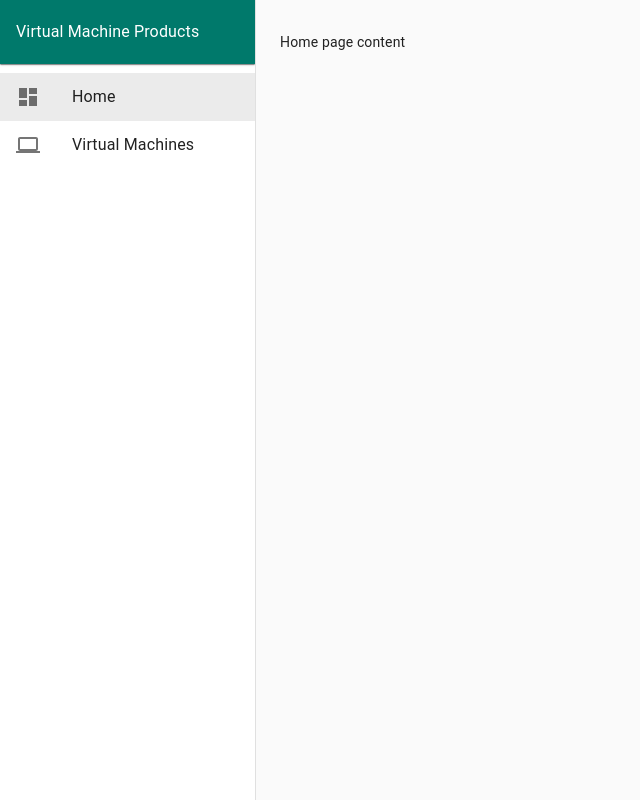
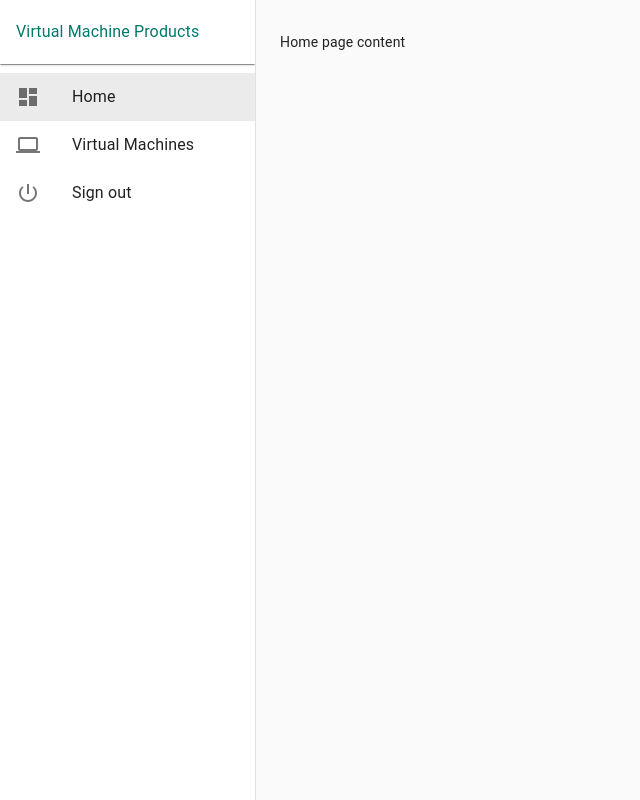
Before and after one commit to Fershark/appliedsearch-vm-products-mirror, a React (Create React App) app in the folder frontend/: page /home in a window 1280 px wide. Shown: the whole page, without its empty margins (0-640 px from the left). Built offline with nearby package versions, Linux system fonts and the light colour scheme; no server answers; sample sign-in values are in the browser's storage.

Commit message:
Fronend - Drawer format and sign out button

```diff
--- a/frontend/src/assets/jss/views/drawer.js
+++ /dev/null
@@ -1,46 +0,0 @@
-import config from '../../../config/';
-const drawerWidth = config.drawerWidth;
-
-export default theme => ({
-  drawerPaper: {
-    position: 'relative',
-    whiteSpace: 'nowrap',
-    width: drawerWidth,
-    transition: theme.transitions.create('width', {
-      easing: theme.transitions.easing.sharp,
-      duration: theme.transitions.duration.enteringScreen,
-    }),
-  },
-  drawerPaperClose: {
-    overflowX: 'hidden',
-    transition: theme.transitions.create('width', {
-      easing: theme.transitions.easing.sharp,
-      duration: theme.transitions.duration.leavingScreen,
-    }),
-    width: theme.spacing(7),
-    [theme.breakpoints.up('sm')]: {
-      width: theme.spacing(9),
-    },
-  },
-  appBarSpacer: theme.mixins.toolbar,
-  content: {
-    flexGrow: 1,
-    height: '100vh',
-    overflow: 'auto',
-  },
-  container: {
-    paddingTop: theme.spacing(4),
-    paddingBottom: theme.spacing(4),
-  },
-  paper: {
-    backgroundColor: theme.palette.primary.dark,
-    margin: 0,
-    padding: 0,
-  },
-  listItem: {
-    color: theme.palette.primary.contrastText,
-  },
-  icon: {
-    color: theme.palette.primary.contrastText,
-  },
-});
--- a/frontend/src/components/Drawer.js
+++ b/frontend/src/components/Drawer.js
@@ -2,15 +2,57 @@ import React from 'react';
 import {NavLink} from 'react-router-dom';
 import clsx from 'clsx';
 import {makeStyles} from '@material-ui/core/styles';
-import drawerStyles from '../assets/jss/views/drawer';
 import {Drawer, Divider, List, ListItem, ListItemIcon, ListItemText, Paper} from '@material-ui/core';
-//import ChevronLeftIcon from '@material-ui/icons/ChevronLeft';
 import DashboardIcon from '@material-ui/icons/Dashboard';
 import ComputerIcon from '@material-ui/icons/Computer';
+import PowerSettingsNewIcon from '@material-ui/icons/PowerSettingsNew';
+//import ChevronLeftIcon from '@material-ui/icons/ChevronLeft';
+
 import config from '../config';
-//import PowerSettingsNewIcon from '@material-ui/icons/PowerSettingsNew';
 
-const useStyles = makeStyles(drawerStyles);
+const drawerWidth = config.drawerWidth;
+const useStyles = makeStyles(theme => ({
+  drawerPaper: {
+    position: 'relative',
+    whiteSpace: 'nowrap',
+    width: drawerWidth,
+    transition: theme.transitions.create('width', {
+      easing: theme.transitions.easing.sharp,
+      duration: theme.transitions.duration.enteringScreen,
+    }),
+  },
+  drawerPaperClose: {
+    overflowX: 'hidden',
+    transition: theme.transitions.create('width', {
+      easing: theme.transitions.easing.sharp,
+      duration: theme.transitions.duration.leavingScreen,
+    }),
+    width: theme.spacing(7),
+    [theme.breakpoints.up('sm')]: {
+      width: theme.spacing(9),
+    },
+  },
+  appBarSpacer: theme.mixins.toolbar,
+  content: {
+    flexGrow: 1,
+    height: '100vh',
+    overflow: 'auto',
+  },
+  container: {
+    paddingTop: theme.spacing(4),
+    paddingBottom: theme.spacing(4),
+  },
+  paper: {
+    margin: 0,
+    padding: 0,
+  },
+  listItem: {
+    color: theme.palette.primary.dark,
+  },
+  icon: {
+    color: theme.palette.primary.contrastText,
+  },
+}));
 
 export default function(props) {
   let open = props.open;
@@ -31,8 +73,8 @@ export default function(props) {
       */}
       <Paper square={true} className={classes.paper}>
         <List>
-          <ListItem>
-            <ListItemText classes={{primary: classes.listItem}} primary={config.appName}/>
+          <ListItem component={NavLink} to="/">
+            <ListItemText classes={{primary: classes.listItem}} primary={config.appName} />
           </ListItem>
         </List>
       </Paper>
@@ -50,6 +92,12 @@ export default function(props) {
           </ListItemIcon>
           <ListItemText primary="Virtual Machines" />
         </ListItem>
+        <ListItem button component={NavLink} to="/logout" activeClassName="Mui-selected">
+          <ListItemIcon>
+            <PowerSettingsNewIcon />
+          </ListItemIcon>
+          <ListItemText primary="Sign out" />
+        </ListItem>
       </List>
     </Drawer>
   );
```
